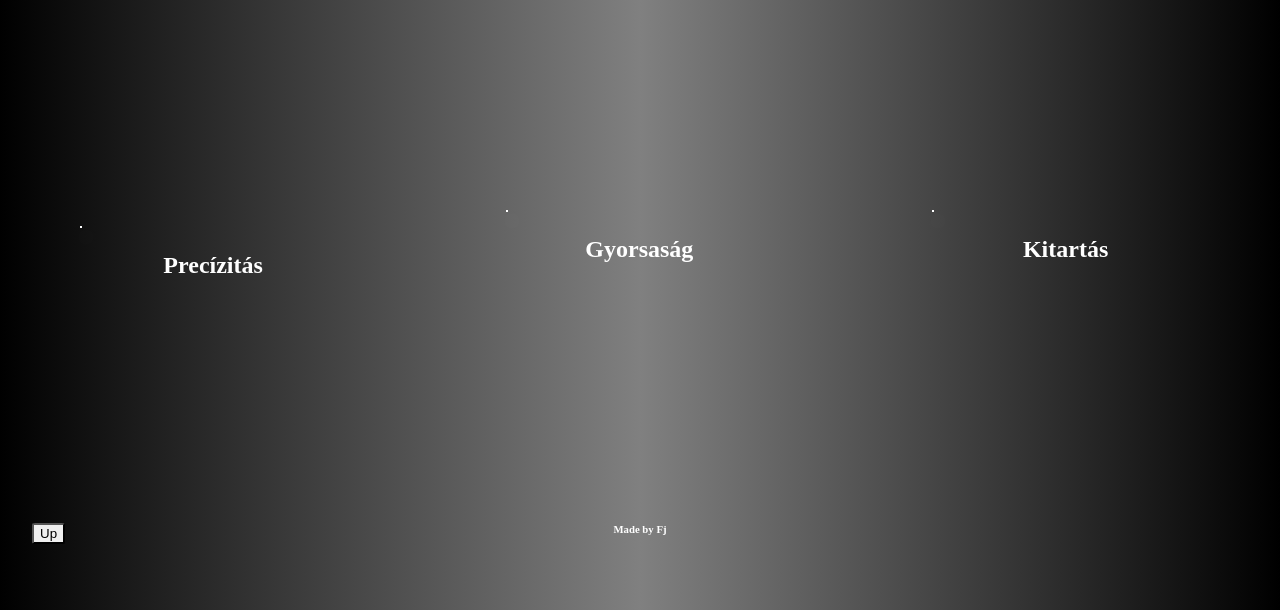
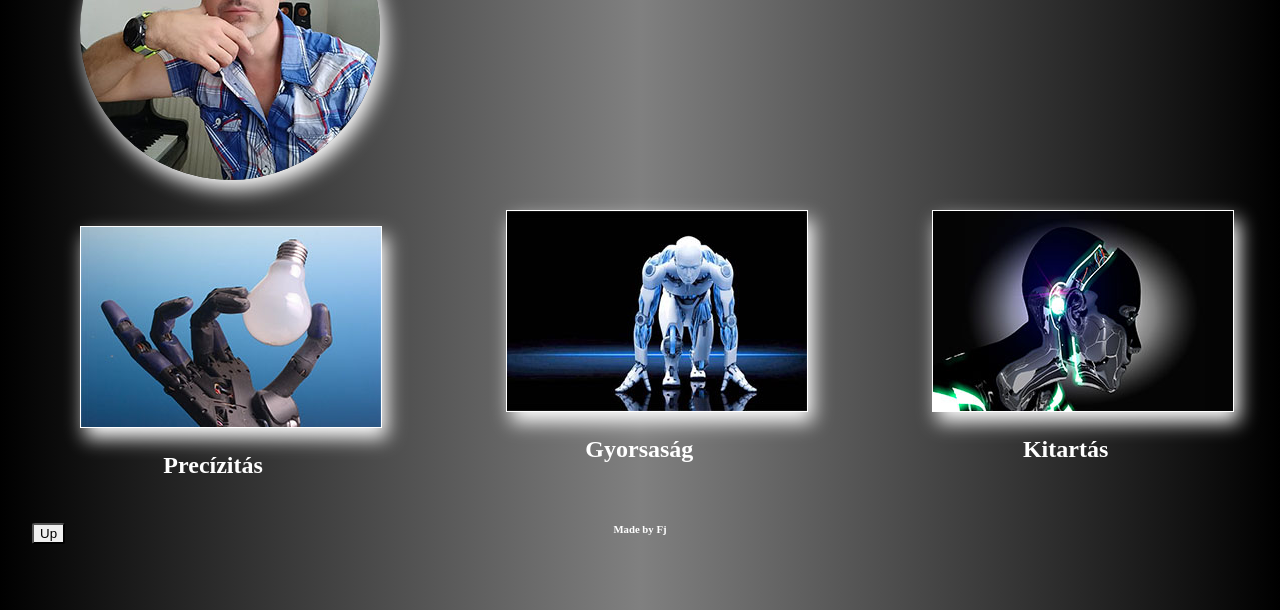
Before and after one commit to Fatrai1/project-html-001-about-site, a plain HTML site: page Index.html in a window 1280 px wide. Shown: the part 190-800 px from the top of the page. Drawn offline with Linux system fonts and the light colour scheme.

Commit message:
na végre

```diff
--- a/Index.html
+++ b/Index.html
@@ -47,15 +47,15 @@
         </section>
         <article class="middle">
             <div class="firstMiddle">
-                <img src="/pics/robot-drawing-board--dyn--shareimg.jpg" alt="">
+                <img src="/pics/precizitás.jpg" alt="">
                 <h2>Precízitás</h2>
             </div>
             <div class="secondMiddle">
-                <img src="/pics/running.jpg" alt="">
+                <img src="/pics/gyorsaság.jpg" alt="">
                 <h2>Gyorsaság</h2>
             </div>
             <div class="thirdMiddle">
-                <img src="/pics/unnamed.jpg" alt="">
+                <img src="/pics/kitartás.jpg" alt="">
                 <h2>Kitartás</h2>
             </div>
         </article>
```
Also changed, not shown: gallery.html (+1 -5 lines), pics/gyorsaság.jpg (added), pics/kitartás.jpg (added), pics/méh1.jpg (added), pics/méh10.jpg (added), pics/méh2.jpg (added), pics/méh3.jpg (added), pics/méh4.jpg (added), pics/méh5.jpg (added), pics/méh6.jpg (added), pics/méh7.jpg (added), pics/méh8.jpg (added), pics/méh9.jpg (added), pics/precizitás.jpg (added), 2 more files.
